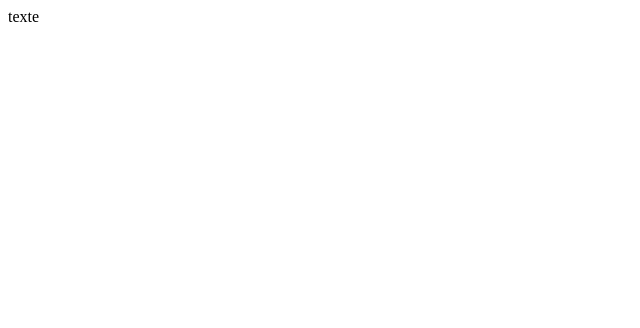
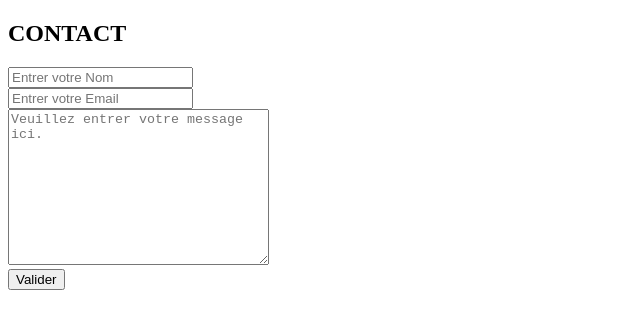
Before and after one commit to Etes-Hyene/html, a plain HTML site: page pages/contact.html in a window 1280 px wide. Shown: the whole page, without its empty margins (0-640 px from the left). Drawn offline with Linux system fonts and the light colour scheme.

Commit message:
Update contact.html

```diff
--- a/pages/contact.html
+++ b/pages/contact.html
@@ -7,6 +7,14 @@
 <meta name="viewport" content="width=device-width,initial-scale=1.0">
  </head>
  <body>
- texte
+ <form action="#" method="post" class="contact-formulaire">
+            <div class="titre-contact">
+                <h2> CONTACT</h2>
+            </div>
+            <input type="text" name="nom" placeholder="Entrer votre Nom" class="contact-inputs" ><br>
+            <input type="email" name="email" placeholder="Entrer votre Email" class="contact-inputs" ><br>
+            <textarea name="message" cols="30" rows="10" placeholder="Veuillez entrer votre message ici." ></textarea><br>
+            <button type="submit" >Valider</button>
+        </form>
  </body>
 </html>
```
